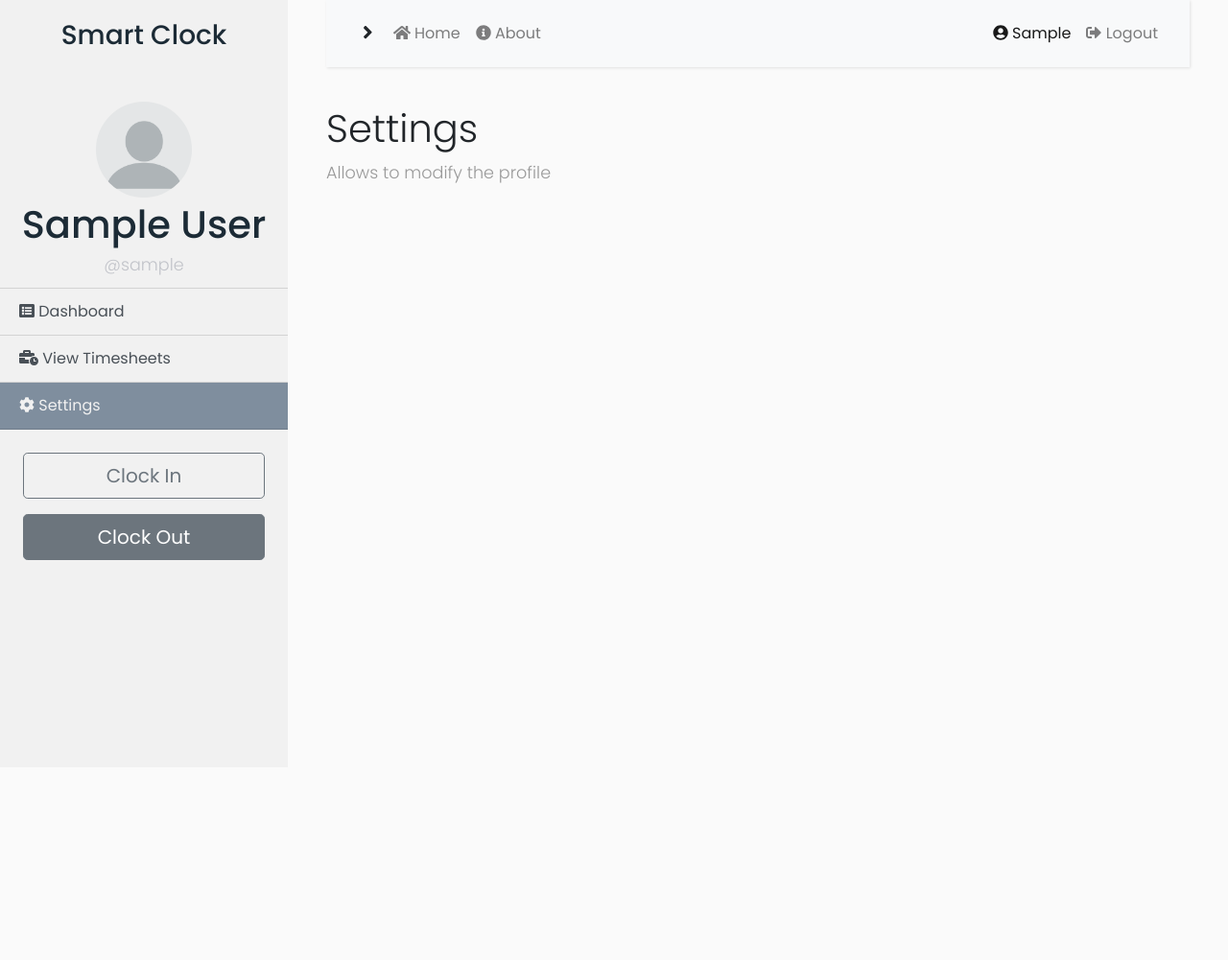
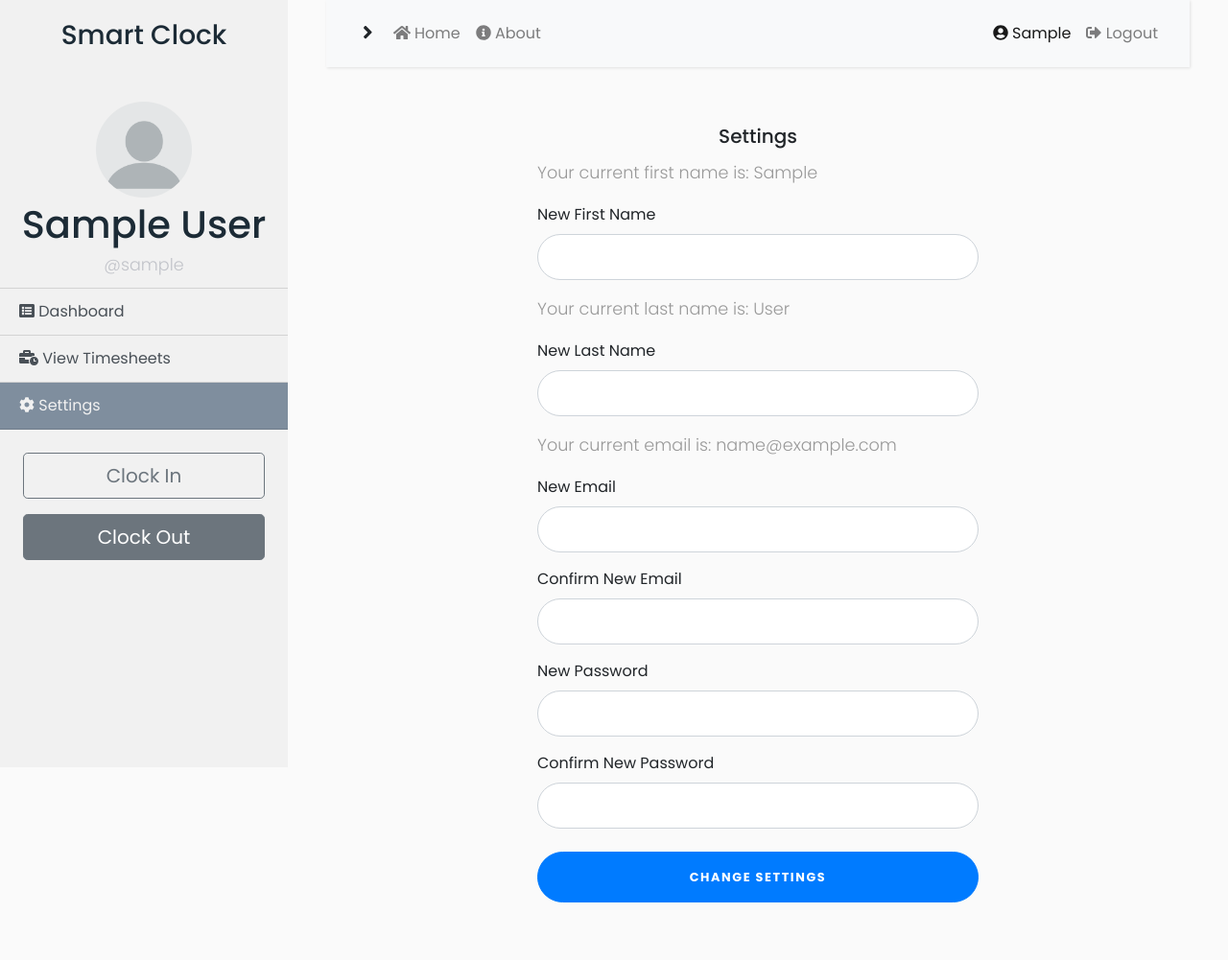
Before and after one commit to o0BB0o/csc210-smartclock, a Flask app: page /settings in a window 1280 px wide. Shown: the whole page at 96% size. Before the commit the page ends 584 px from the top, so only its background shows below. Run offline with Flask 2, Linux system fonts and the light colour scheme; the visitor is signed in with stand-in values (Sample User, id 1); data comes from the database, SQL or seed files in the repository; some libraries are stand-ins or nearby versions.

Commit message:
Now able to change infos

```diff
--- a/smartclock/forms.py
+++ b/smartclock/forms.py
@@ -31,3 +31,13 @@ class LoginForm(FlaskForm):
     password = PasswordField('Password', validators=[DataRequired()])
     remember = BooleanField('Remember me')
     submit = SubmitField('Sign in')
+
+
+class SettingsForm(FlaskForm):
+    fname = StringField('New First Name')
+    lname = StringField('New Last Name')
+    email = StringField('New Email')
+    confirm_email = StringField('Confirm New Email', validators=[EqualTo('email')])
+    password = PasswordField('New Password')
+    confirm_password = PasswordField('Confirm New Password', validators=[EqualTo('password')])
+    submit = SubmitField('Change Settings')
--- a/smartclock/routes.py
+++ b/smartclock/routes.py
@@ -1,6 +1,6 @@
 from smartclock import app, db
 from flask import render_template, redirect, url_for, flash, request
-from smartclock.forms import RegistrationForm, LoginForm
+from smartclock.forms import RegistrationForm, LoginForm, SettingsForm
 from smartclock.models import User
 from smartclock.functions import check_password, hash_password
 from flask_login import login_user, logout_user, login_required, current_user
@@ -82,10 +82,31 @@ def confirm(token):
         flash("Your confirmation link is invalid or has expired")
     return redirect(url_for("index"))
 
-@app.route("/settings")
+@app.route("/settings", methods=['GET', 'POST'])
 @login_required
 def settings():
-    return render_template('auth/settings.html', title='Settings')
+    form = SettingsForm()
+    if form.validate_on_submit():
+        if(form.lname.data!=""):
+            user = User.query.filter_by(id=current_user.id).first()
+            user.last_name=form.lname.data
+            db.session.commit()
+        if (form.fname.data != ""):
+            user = User.query.filter_by(id=current_user.id).first()
+            user.first_name = form.fname.data
+            db.session.commit()
+        if (form.confirm_email.data != ""):
+            user = User.query.filter_by(id=current_user.id).first()
+            user.email = form.confirm_email.data
+            db.session.commit()
+        if (form.confirm_password.data != ""):
+            user = User.query.filter_by(id=current_user.id).first()
+            hashed_password = hash_password(password=form.password.data)
+            user.password = hashed_password
+            db.session.commit()
+        flash("Updated!")
+        return redirect(url_for("dashboard"))
+    return render_template('auth/settings.html', title='Settings', form=form)
 
 @app.route("/view")
 @login_required
--- /dev/null
+++ b/smartclock/static/auth/css/settings.css
@@ -0,0 +1,54 @@
+:root {
+  --input-padding-x: 1.5rem;
+  --input-padding-y: .75rem;
+}
+
+.content {
+  position: center;
+  max-width: 500px;
+  margin: auto;
+}
+
+.align{
+  text-align: center;
+}
+
+.card-signin {
+  border: 0;
+  border-radius: 1rem;
+  box-shadow: 0 0.5rem 1rem 0 rgba(0, 0, 0, 0.1);
+}
+
+.card-signin .card-title {
+  text-align: center;
+  margin-bottom: 2rem;
+  font-weight: 300;
+  font-size: 1.5rem;
+}
+
+.card-signin .card-body {
+  padding: 2rem;
+}
+
+.form-signin {
+  width: 100%;
+}
+
+.form-signin .btn {
+  font-size: 80%;
+  border-radius: 5rem;
+  letter-spacing: .1rem;
+  font-weight: bold;
+  padding: 1rem;
+  transition: all 0.2s;
+}
+
+.form-label-group {
+  position: relative;
+  margin-bottom: 1rem;
+}
+
+.form-label-group input {
+  height: auto;
+  border-radius: 2rem;
+}
--- a/smartclock/templates/auth/settings.html
+++ b/smartclock/templates/auth/settings.html
@@ -1,5 +1,102 @@
 {% extends "auth/base-auth.html" %}
+{% block more_css %}
+<link rel="stylesheet" href="{{ url_for('static', filename='auth/css/settings.css') }}">
+{% endblock %}
 {% block content %}
-      <h1 class="font-weight-light mb-2">Settings</h1>
-      <p>Allows to modify the profile</p>
+    <main class="content">
+   <div class="container">
+      <div class="row">
+               <div class="card-body">
+                  <h5 class="card-title text-center">Settings</h5>
+                  <form class="form-signin" method="post">
+                     {{ form.hidden_tag() }}
+                  <div class="form-label-group">
+                  <p>Your current first name is: {{ current_user.first_name }}</p>
+                        {{ form.fname.label(class="form-control-label") }}
+                        {% if form.fname.errors %}
+                        {{ form.fname(class="form-control form-control-lg is-invalid") }}
+                        <div class="invalid-feedback">
+                           {% for error in form.fname.errors %}
+                           <span>{{ error }}</span>
+                           {% endfor %}
+                        </div>
+                        {% else %}
+                        {{ form.fname(class="form-control form-control-lg") }}
+                        {% endif %}
+                     </div>
+                  <div class="form-label-group">
+                  <p>Your current last name is: {{ current_user.last_name }}</p>
+                        {{ form.lname.label(class="form-control-label") }}
+                        {% if form.lname.errors %}
+                        {{ form.lname(class="form-control form-control-lg is-invalid") }}
+                        <div class="invalid-feedback">
+                           {% for error in form.lname.errors %}
+                           <span>{{ error }}</span>
+                           {% endfor %}
+                        </div>
+                        {% else %}
+                        {{ form.lname(class="form-control form-control-lg") }}
+                        {% endif %}
+                     </div>
+                     <div class="form-label-group">
+                         <p>Your current email is: {{ current_user.email }}</p>
+                        {{ form.email.label(class="form-control-label") }}
+                        {% if form.email.errors %}
+                        {{ form.email(class="form-control form-control-lg is-invalid") }}
+                        <div class="invalid-feedback">
+                           {% for error in form.email.errors %}
+                           <span>{{ error }}</span>
+                           {% endfor %}
+                        </div>
+                        {% else %}
+                        {{ form.email(class="form-control form-control-lg") }}
+                        {% endif %}
+                     </div>
+                  <div class="form-label-group">
+                        {{ form.confirm_email.label(class="form-control-label") }}
+                        {% if form.confirm_email.errors %}
+                        {{ form.confirm_email(class="form-control form-control-lg is-invalid") }}
+                        <div class="invalid-feedback">
+                           {% for error in form.confirm_email.errors %}
+                           <span>{{ error }}</span>
+                           {% endfor %}
+                        </div>
+                        {% else %}
+                        {{ form.confirm_email(class="form-control form-control-lg") }}
+                        {% endif %}
+                     </div>
+                     <div class="form-label-group">
+                        {{ form.password.label(class="form-control-label") }}
+                        {% if form.password.errors %}
+                        {{ form.password(class="form-control form-control-lg is-invalid") }}
+                        <div class="invalid-feedback">
+                           {% for error in form.password.errors %}
+                           <span>{{ error }}</span>
+                           {% endfor %}
+                        </div>
+                        {% else %}
+                        {{ form.password(class="form-control form-control-lg") }}
+                        {% endif %}
+                     </div>
+                     <div class="form-label-group">
+                        {{ form.confirm_password.label(class="form-control-label") }}
+                        {% if form.confirm_password.errors %}
+                        {{ form.confirm_password(class="form-control form-control-lg is-invalid") }}
+                        <div class="invalid-feedback">
+                           {% for error in form.confirm_password.errors %}
+                           <span>{{ error }}</span>
+                           {% endfor %}
+                        </div>
+                        {% else %}
+                        {{ form.confirm_password(class="form-control form-control-lg") }}
+                        {% endif %}
+                     </div>
+                     {{ form.submit(class="btn btn-lg btn-primary btn-block text-uppercase mt-4") }}
+                  </form>
+               </div>
+            </div>
+         </div>
+      </div>
+   </div>
+</main>
 {% endblock %}
```
